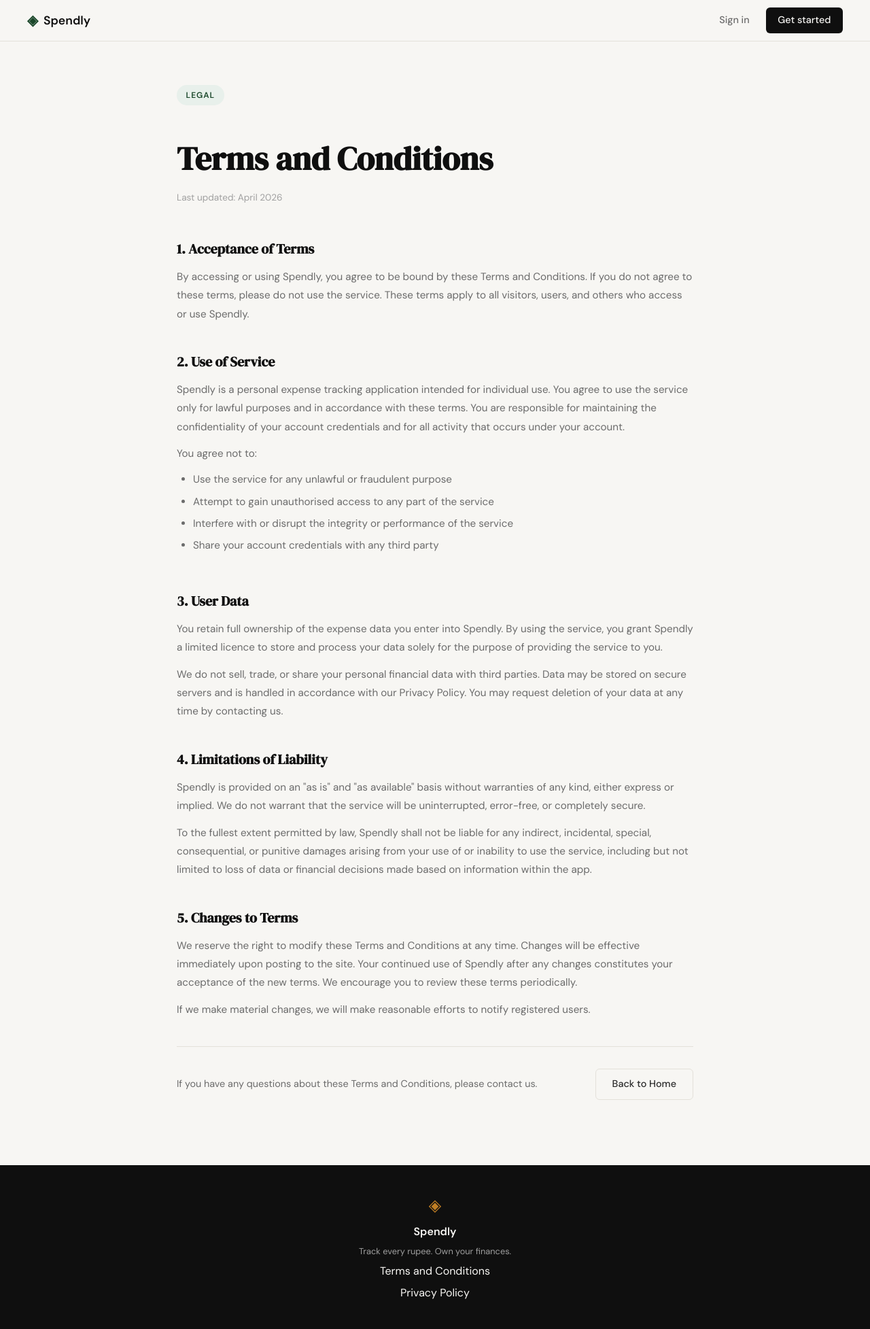
After one commit to BinodTandan/spendly, a Flask app: template templates/terms.html in a window 1280 px wide. The commit adds this page. Shown: the whole page at 68% size. Run offline with Flask 3, Linux system fonts and the light colour scheme; the template is opened without the code that fills it, so the values that code supplies are empty.

Commit message:
Add terms html and css using claude sonnet

```diff
--- a/static/css/style.css
+++ b/static/css/style.css
@@ -508,6 +508,86 @@ a { color: inherit; text-decoration: none; }
 }
 
 /* ------------------------------------------------------------------ */
+/* Terms page                                                          */
+/* ------------------------------------------------------------------ */
+
+.terms-section {
+    padding: 4rem 2rem 6rem;
+}
+
+.terms-inner {
+    max-width: 760px;
+    margin: 0 auto;
+}
+
+.terms-header {
+    margin-bottom: 3rem;
+}
+
+.terms-title {
+    font-family: var(--font-display);
+    font-size: clamp(2rem, 4vw, 3rem);
+    color: var(--ink);
+    margin-top: 1rem;
+    margin-bottom: 0.5rem;
+}
+
+.terms-meta {
+    font-size: 0.85rem;
+    color: var(--ink-faint);
+}
+
+.terms-body {
+    display: flex;
+    flex-direction: column;
+    gap: 2.5rem;
+}
+
+.terms-block h2 {
+    font-family: var(--font-display);
+    font-size: 1.25rem;
+    color: var(--ink);
+    margin-bottom: 0.75rem;
+}
+
+.terms-block p {
+    font-size: 0.95rem;
+    color: var(--ink-muted);
+    line-height: 1.8;
+    margin-bottom: 0.75rem;
+}
+
+.terms-block p:last-child { margin-bottom: 0; }
+
+.terms-block ul {
+    margin: 0.5rem 0 0.75rem 1.5rem;
+    display: flex;
+    flex-direction: column;
+    gap: 0.4rem;
+}
+
+.terms-block ul li {
+    font-size: 0.95rem;
+    color: var(--ink-muted);
+    line-height: 1.7;
+}
+
+.terms-footer {
+    padding-top: 2rem;
+    border-top: 1px solid var(--border);
+    display: flex;
+    align-items: center;
+    justify-content: space-between;
+    flex-wrap: wrap;
+    gap: 1rem;
+}
+
+.terms-footer p {
+    font-size: 0.9rem;
+    color: var(--ink-muted);
+}
+
+/* ------------------------------------------------------------------ */
 /* Responsive                                                          */
 /* ------------------------------------------------------------------ */
 
--- a/templates/base.html
+++ b/templates/base.html
@@ -34,6 +34,8 @@
             <span class="brand-icon">◈</span>
             <span class="footer-name">Spendly</span>
             <p class="footer-copy">Track every rupee. Own your finances.</p>
+            <a href="#">Terms and Conditions</a>
+            <a href="#">Privacy Policy</a>
         </div>
     </footer>
 
--- /dev/null
+++ b/templates/terms.html
@@ -0,0 +1,57 @@
+{% extends "base.html" %}
+
+{% block title %}Terms and Conditions — Spendly{% endblock %}
+
+{% block content %}
+<section class="terms-section">
+    <div class="terms-inner">
+        <div class="terms-header">
+            <span class="hero-badge">Legal</span>
+            <h1 class="terms-title">Terms and Conditions</h1>
+            <p class="terms-meta">Last updated: April 2026</p>
+        </div>
+
+        <div class="terms-body">
+            <div class="terms-block">
+                <h2>1. Acceptance of Terms</h2>
+                <p>By accessing or using Spendly, you agree to be bound by these Terms and Conditions. If you do not agree to these terms, please do not use the service. These terms apply to all visitors, users, and others who access or use Spendly.</p>
+            </div>
+
+            <div class="terms-block">
+                <h2>2. Use of Service</h2>
+                <p>Spendly is a personal expense tracking application intended for individual use. You agree to use the service only for lawful purposes and in accordance with these terms. You are responsible for maintaining the confidentiality of your account credentials and for all activity that occurs under your account.</p>
+                <p>You agree not to:</p>
+                <ul>
+                    <li>Use the service for any unlawful or fraudulent purpose</li>
+                    <li>Attempt to gain unauthorised access to any part of the service</li>
+                    <li>Interfere with or disrupt the integrity or performance of the service</li>
+                    <li>Share your account credentials with any third party</li>
+                </ul>
+            </div>
+
+            <div class="terms-block">
+                <h2>3. User Data</h2>
+                <p>You retain full ownership of the expense data you enter into Spendly. By using the service, you grant Spendly a limited licence to store and process your data solely for the purpose of providing the service to you.</p>
+                <p>We do not sell, trade, or share your personal financial data with third parties. Data may be stored on secure servers and is handled in accordance with our Privacy Policy. You may request deletion of your data at any time by contacting us.</p>
+            </div>
+
+            <div class="terms-block">
+                <h2>4. Limitations of Liability</h2>
+                <p>Spendly is provided on an "as is" and "as available" basis without warranties of any kind, either express or implied. We do not warrant that the service will be uninterrupted, error-free, or completely secure.</p>
+                <p>To the fullest extent permitted by law, Spendly shall not be liable for any indirect, incidental, special, consequential, or punitive damages arising from your use of or inability to use the service, including but not limited to loss of data or financial decisions made based on information within the app.</p>
+            </div>
+
+            <div class="terms-block">
+                <h2>5. Changes to Terms</h2>
+                <p>We reserve the right to modify these Terms and Conditions at any time. Changes will be effective immediately upon posting to the site. Your continued use of Spendly after any changes constitutes your acceptance of the new terms. We encourage you to review these terms periodically.</p>
+                <p>If we make material changes, we will make reasonable efforts to notify registered users.</p>
+            </div>
+
+            <div class="terms-footer">
+                <p>If you have any questions about these Terms and Conditions, please contact us.</p>
+                <a href="{{ url_for('landing') }}" class="btn-ghost">Back to Home</a>
+            </div>
+        </div>
+    </div>
+</section>
+{% endblock %}
```
